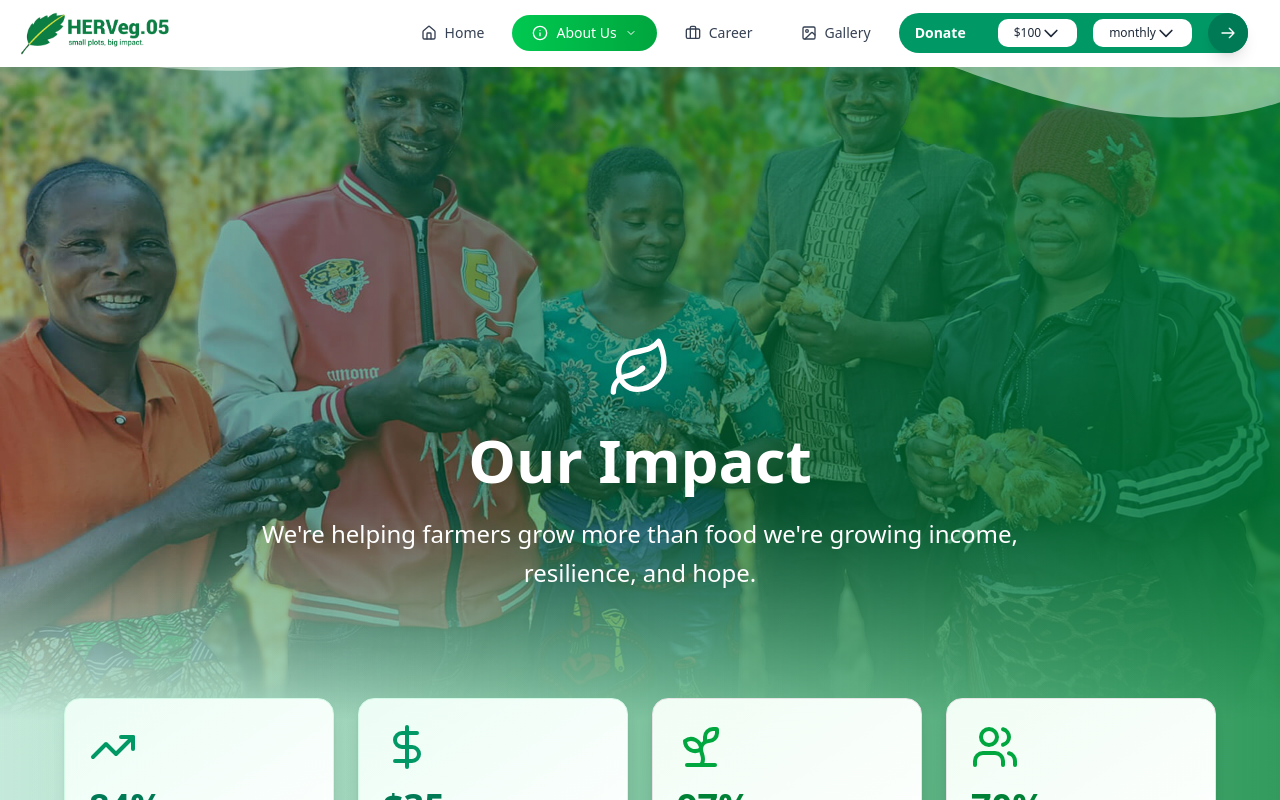
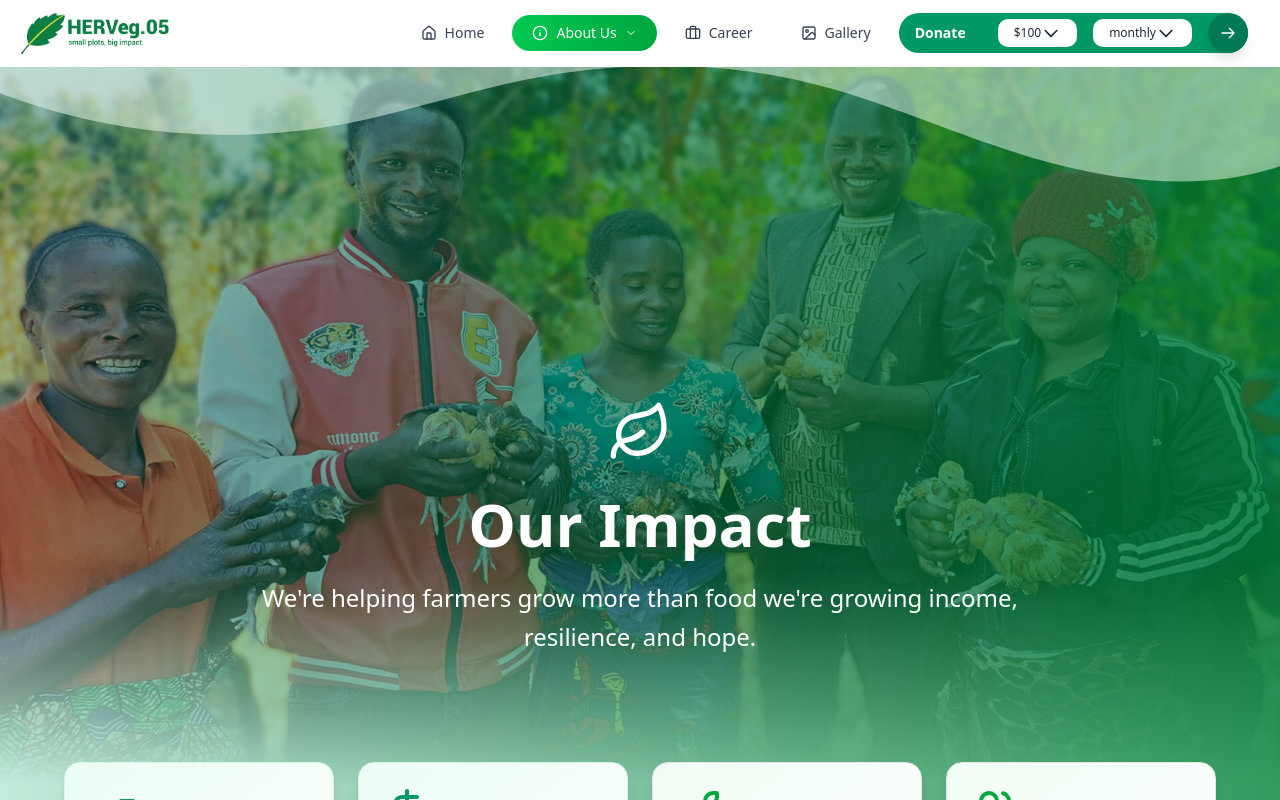
Before and after one commit to Mhando-Z/HervegWeb, a Next.js app: page /aboutus/ourimpact in a window 1280 px wide. Shown: the top 800 px of the page. Built offline with nearby package versions, Linux system fonts and the light colour scheme; a web font is replaced by a local one.

Commit message:
Phase One

```diff
--- a/src/app/aboutus/ourimpact/page.jsx
+++ b/src/app/aboutus/ourimpact/page.jsx
@@ -86,7 +86,7 @@
   ];
 
   return (
-    <div className="min-h-screen bg-linear-to-br from-green-50 via-white to-emerald-50">
+    <div className="min-h-screen md:mt-16 bg-linear-to-br from-green-50 via-white to-emerald-50">
       {/* Hero Section */}
       <div className="min-h-screen md:relative pb-40 md:pb-56">
         <Image
```
